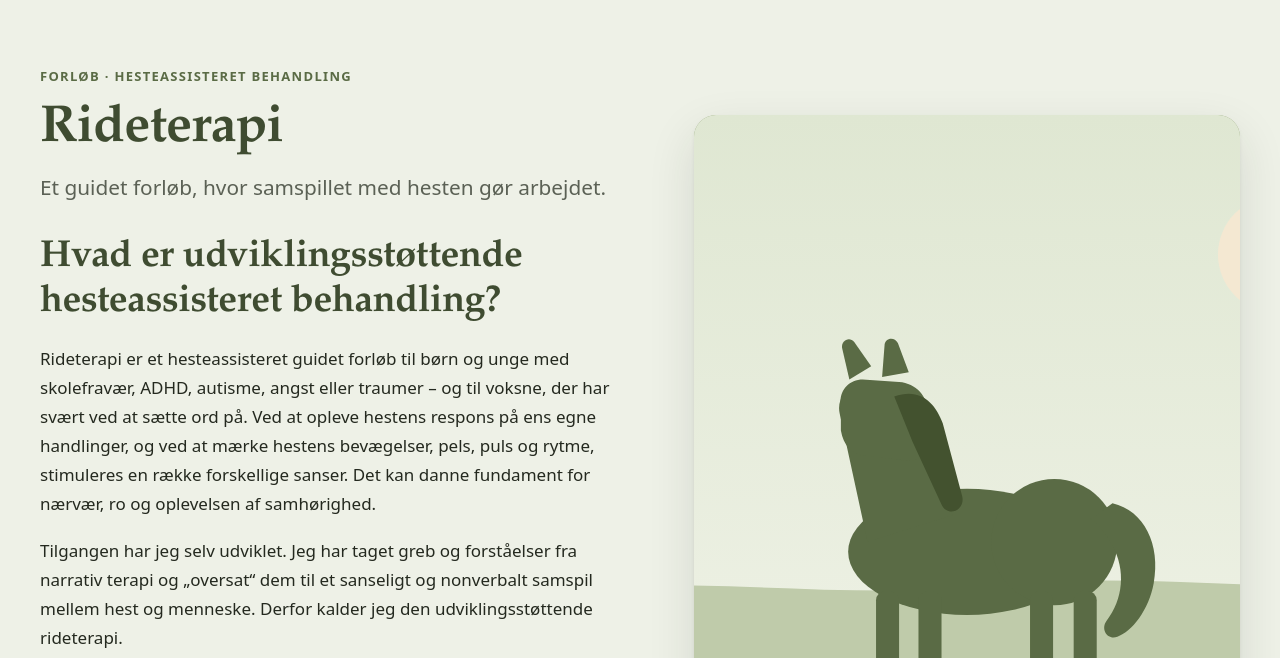
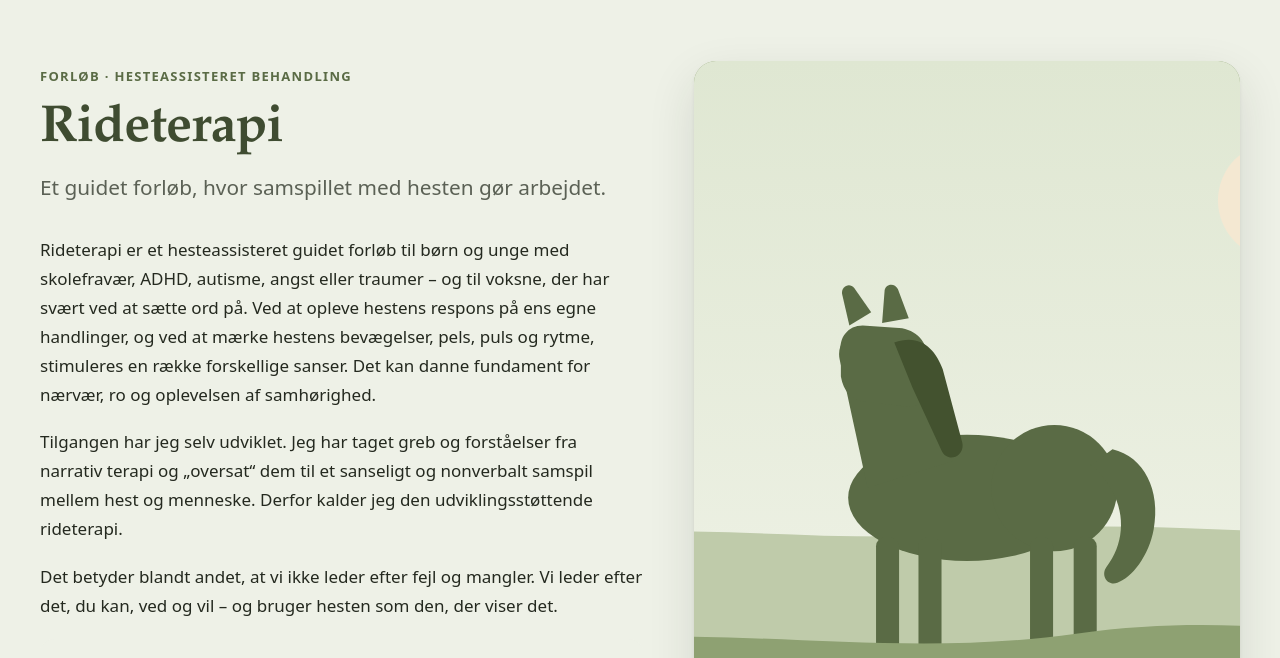
Before and after one commit to Lukasroland123/rideterapi-gevninge, an Eleventy site: page src/rideterapi.njk in a window 1280 px wide. Shown: the part 80-738 px from the top of the page. Built offline with nearby package versions, Linux system fonts and the light colour scheme; Eleventy itself is replaced by a stand-in of ours; files that its build step writes are made by us from their sources.

Commit message:
Rideterapi: h2 fjernet, tekst op under titlen, top flugter med billedet

```diff
--- a/src/_data/rideterapi.json
+++ b/src/_data/rideterapi.json
@@ -10,7 +10,6 @@
   "hero_billede": "/billeder/pladsholder-hest.svg",
   "hero_billede_alt": "Ung person i rolig kontakt med hest",
 
-  "hvad_overskrift": "Hvad er udviklingsstøttende hesteassisteret behandling?",
   "hvad_tekst": "Rideterapi er et hesteassisteret guidet forløb til børn og unge med skolefravær, ADHD, autisme, angst eller traumer – og til voksne, der har svært ved at sætte ord på. Ved at opleve hestens respons på ens egne handlinger, og ved at mærke hestens bevægelser, pels, puls og rytme, stimuleres en række forskellige sanser. Det kan danne fundament for nærvær, ro og oplevelsen af samhørighed.\n\nTilgangen har jeg selv udviklet. Jeg har taget greb og forståelser fra narrativ terapi og „oversat“ dem til et sanseligt og nonverbalt samspil mellem hest og menneske. Derfor kalder jeg den udviklingsstøttende rideterapi.\n\nDet betyder blandt andet, at vi ikke leder efter fejl og mangler. Vi leder efter det, du kan, ved og vil – og bruger hesten som den, der viser det.",
   "hvad_boks_titel": "Du behøver ikke at ride.",
   "hvad_boks_tekst": "Rideterapi handler ikke nødvendigvis om at ride, men om det samspil, der kan skabes mellem menneske og hest. Det kan sagtens foregå fra jorden, og mange bliver på jorden hele det første besøg.",
--- a/src/admin/config.yml
+++ b/src/admin/config.yml
@@ -125,8 +125,7 @@ collections:
           - { name: hero_billede, label: "Stort billede øverst", widget: image }
           - { name: hero_billede_alt, label: "Beskrivelse af billedet", widget: string }
 
-          - { name: hvad_overskrift, label: "Overskrift · 'Hvad er det?'", widget: string }
-          - { name: hvad_tekst, label: "Tekst", widget: text, hint: "Lav en tom linje mellem afsnit." }
+          - { name: hvad_tekst, label: "Tekst under overskriften Rideterapi", widget: text, hint: "Lav en tom linje mellem afsnit." }
           - { name: hvad_boks_titel, label: "Grøn boks · fed indledning", widget: string }
           - { name: hvad_boks_tekst, label: "Grøn boks · tekst", widget: text }
 
--- a/src/assets/css/style.css
+++ b/src/assets/css/style.css
@@ -362,6 +362,9 @@ blockquote {
 }
 @media (min-width: 860px) {
   .hero__inner { grid-template-columns: 1.05fr .95fr; }
+  /* Hvor tekstsoejlen er lang, skal den flugte med billedets top i stedet
+     for at blive midterstillet — ellers opstaar der et tomrum oeverst. */
+  .hero--top .hero__inner { align-items: start; }
 }
 .hero h1 { margin-bottom: .6rem; }
 .hero__text p.lead { margin-bottom: 0; }
--- a/src/rideterapi.njk
+++ b/src/rideterapi.njk
@@ -6,7 +6,7 @@ eleventyComputed:
   titel: "{{ rideterapi.titel }}"
   beskrivelse: "{{ rideterapi.beskrivelse }}"
 ---
-<section class="hero">
+<section class="hero hero--top">
   <div class="wrap hero__inner">
     <div class="hero__text">
       <span class="eyebrow">{{ rideterapi.hero_mikrotekst }}</span>
@@ -16,7 +16,6 @@ eleventyComputed:
       {# Uddybningen staar inde i selve tekstsoejlen, saa den ligger ved siden
          af billedet paa den lysegroenne baggrund. #}
       <div class="hero__uddyb prose">
-        <h2>{{ rideterapi.hvad_overskrift }}</h2>
         {{ rideterapi.hvad_tekst | afsnit | safe }}
         <div class="note">
           <strong>{{ rideterapi.hvad_boks_titel }}</strong> {{ rideterapi.hvad_boks_tekst }}
```
